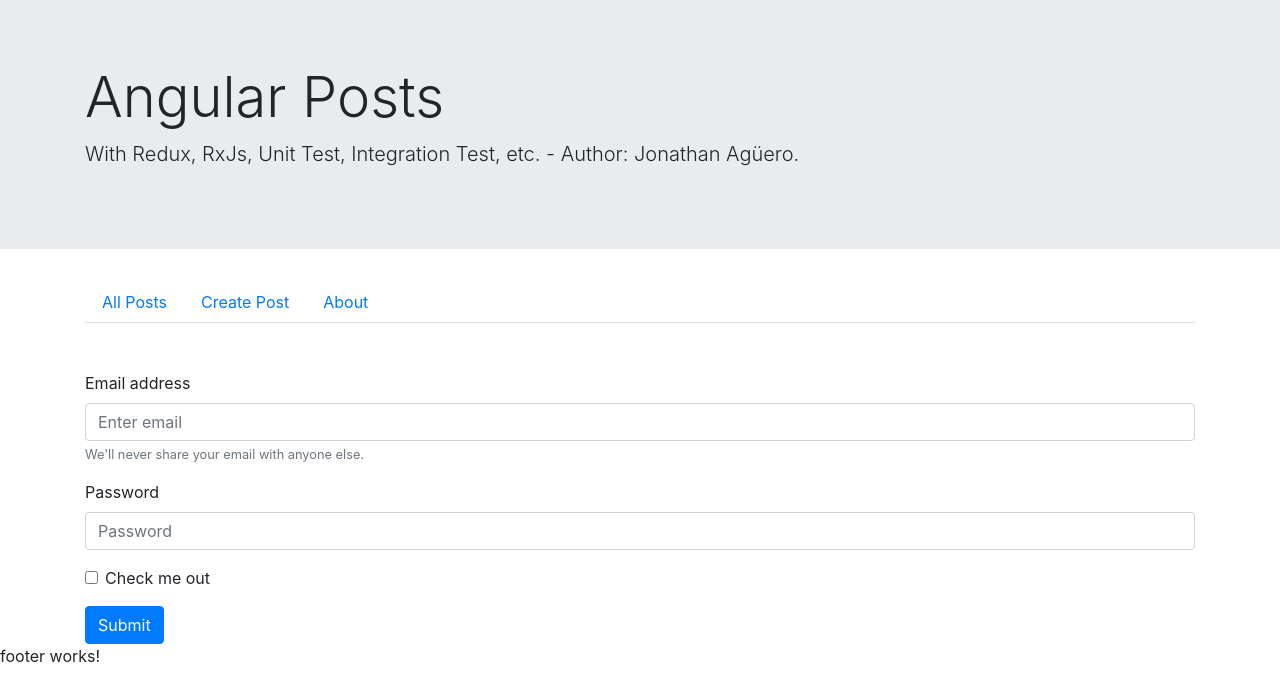
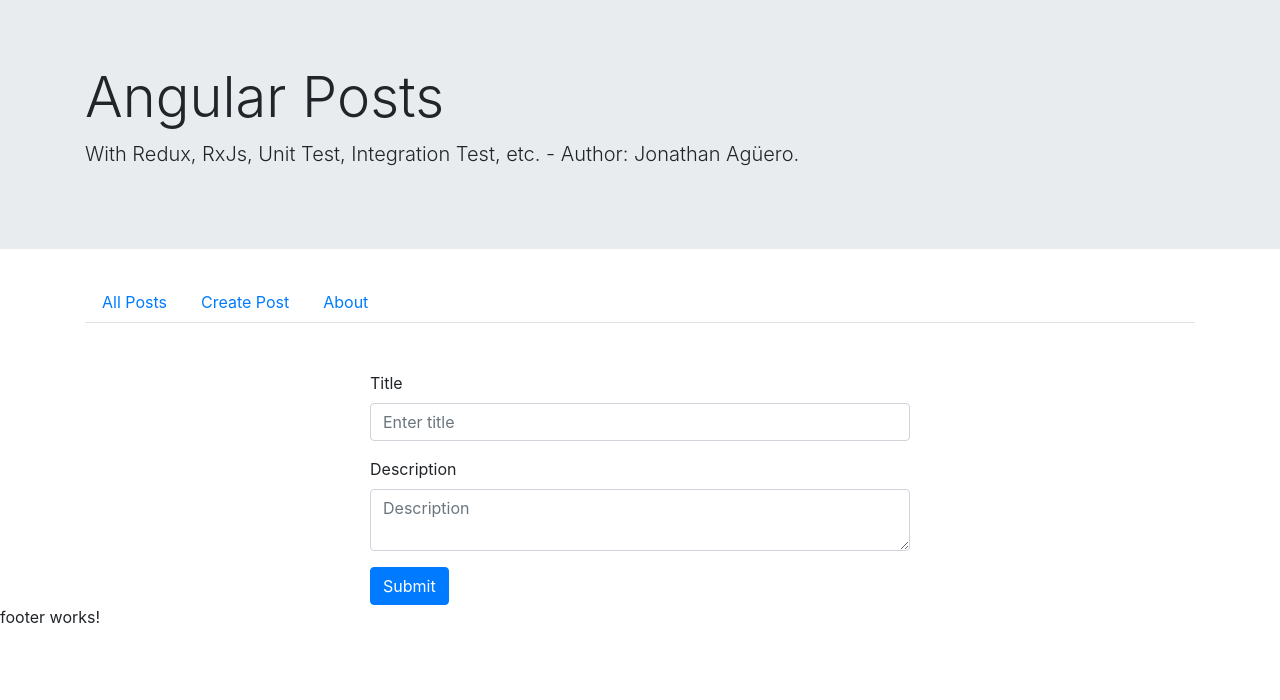
Before and after one commit to JoniAguero/crud-test-angular, an Angular app: page /create in a window 1280 px wide. Shown: the top 700 px of the page. Built offline with nearby package versions, Linux system fonts and the light colour scheme.

Commit message:
modificaciones

```diff
--- a/src/app/components/about/about.component.ts
+++ b/src/app/components/about/about.component.ts
@@ -2,7 +2,8 @@ import { Component, OnInit } from '@angular/core';
 
 @Component({
   selector: 'app-about',
-  template: `<p>
+  template: ` <h2>About Us</h2>
+              <p>
                 Lorem ipsum dolor sit amet, consectetur adipiscing elit. Maecenas consectetur malesuada porta. Integer et ipsum vitae
                 erat sodales varius. In malesuada gravida sapien et fermentum. Nulla in lorem aliquam, dapibus nisl vel, vestibulum
                 velit. Phasellus ornare turpis quis orci interdum, et faucibus ipsum fermentum. Aliquam posuere porttitor elit, non
--- a/src/app/components/create-post/create-post.component.html
+++ b/src/app/components/create-post/create-post.component.html
@@ -1,16 +1,15 @@
+<div class="row justify-content-center">
+  <div class="col-6">
     <form>
       <div class="form-group">
-    <label for="exampleInputEmail1">Email address</label>
-    <input type="email" class="form-control" id="exampleInputEmail1" aria-describedby="emailHelp" placeholder="Enter email">
-    <small id="emailHelp" class="form-text text-muted">We'll never share your email with anyone else.</small>
+        <label for="title">Title</label>
+        <input type="text" class="form-control" id="title" placeholder="Enter title">
       </div>
       <div class="form-group">
-    <label for="exampleInputPassword1">Password</label>
-    <input type="password" class="form-control" id="exampleInputPassword1" placeholder="Password">
-  </div>
-  <div class="form-group form-check">
-    <input type="checkbox" class="form-check-input" id="exampleCheck1">
-    <label class="form-check-label" for="exampleCheck1">Check me out</label>
+        <label for="Description">Description</label>
+        <textarea type="text" class="form-control" placeholder="Description"></textarea>
       </div>
       <button type="submit" class="btn btn-primary">Submit</button>
     </form>
+  </div>
+</div>
```
Lines whose indentation alone changed are shown as unchanged.
